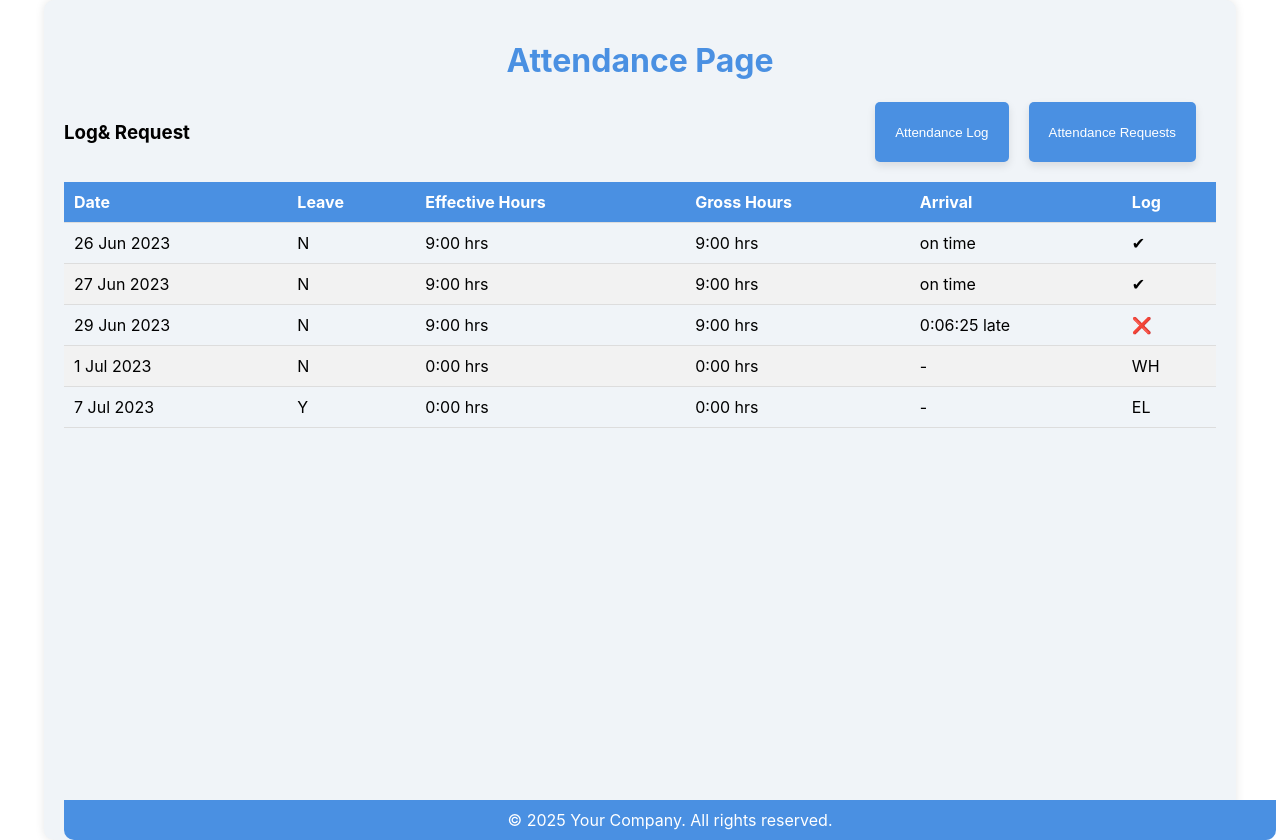
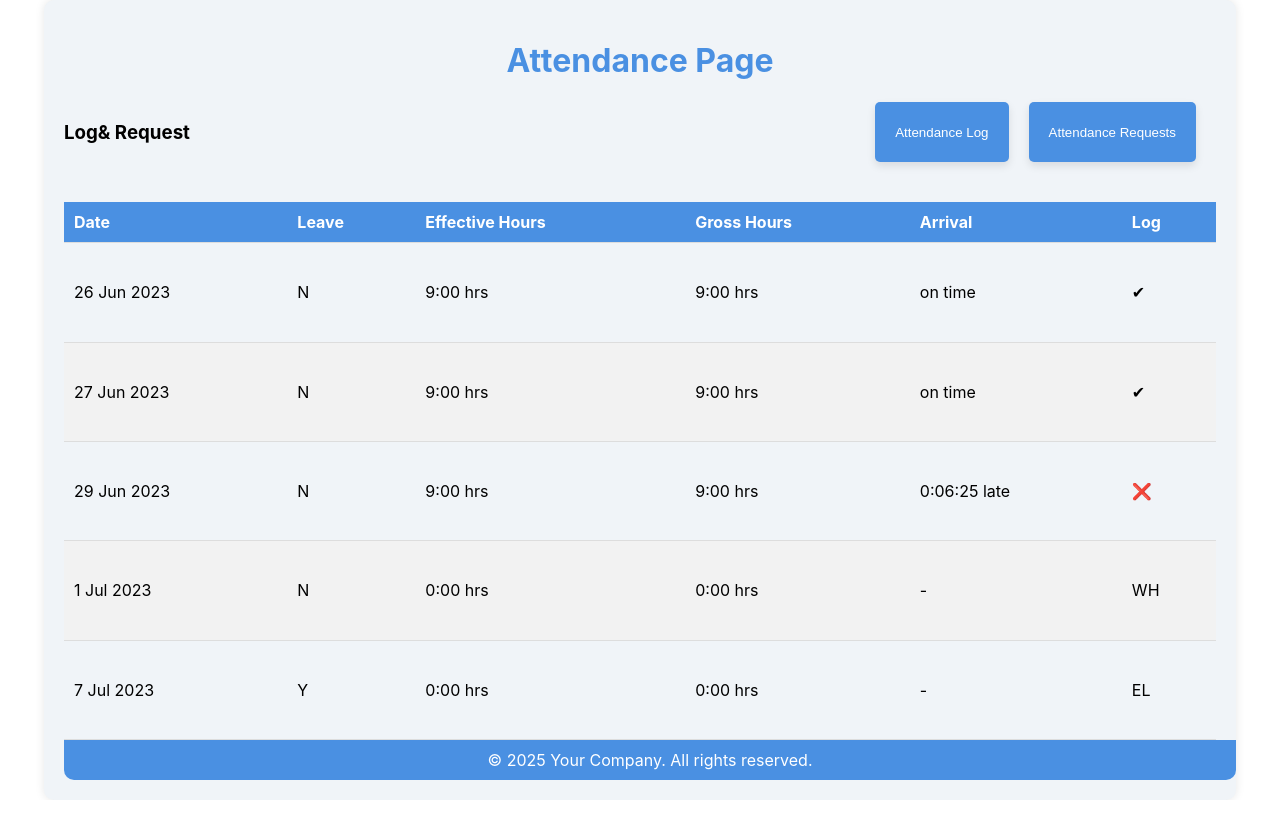
Before and after one commit to Abhivarma2003/attendancepage, a React (Create React App) app: page / in a window 1280 px wide. After the commit the page ends 800 px from the top, so only its background shows below. Built offline with nearby package versions, Linux system fonts and the light colour scheme.

Commit message:
Update AttendancePage.css

```diff
--- a/src/components/AttendancePage.css
+++ b/src/components/AttendancePage.css
@@ -5,8 +5,14 @@
     padding: 20px;
     border-radius: 10px;
     box-shadow: 0 0 10px rgba(0, 0, 0, 0.1);
-    position: relative;
-    min-height: 100vh;
+    position: absolute; /* Changed to absolute to allow footer alignment */
+    top: 0;
+    bottom: 0;
+    left: 0;
+    right: 0;
+    display: flex;
+    flex-direction: column;
+    justify-content: space-between; /* Ensures space is allocated for footer */
 }
 
 .page-title {
@@ -44,6 +50,8 @@
     width: 100%;
     border-collapse: collapse;
     margin-top: 20px;
+    flex-grow: 1; /* Allows the table to take available space */
+    overflow-y: auto; /* Adds scroll if the table content overflows */
 }
 
 .attendance-table th, .attendance-table td {
@@ -66,8 +74,6 @@
     padding: 10px;
     background-color: #4a90e2;
     color: white;
-    position: absolute;
-    bottom: 0;
     width: 100%;
     border-radius: 0 0 10px 10px;
 }
```
Lines whose indentation alone changed are shown as unchanged.
